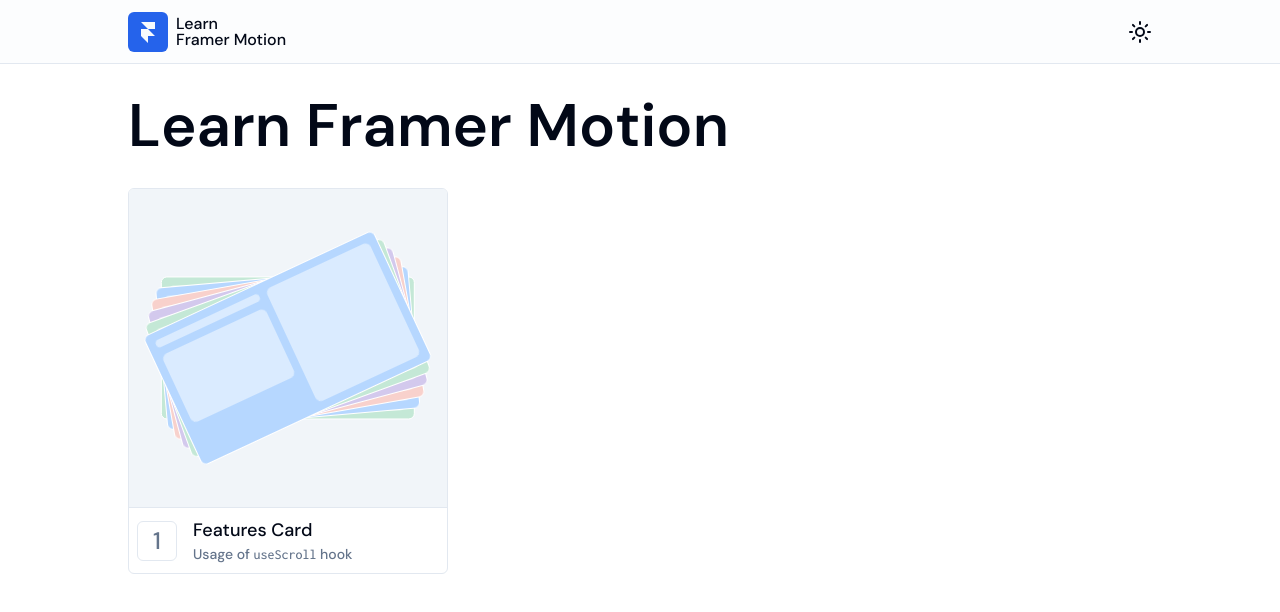
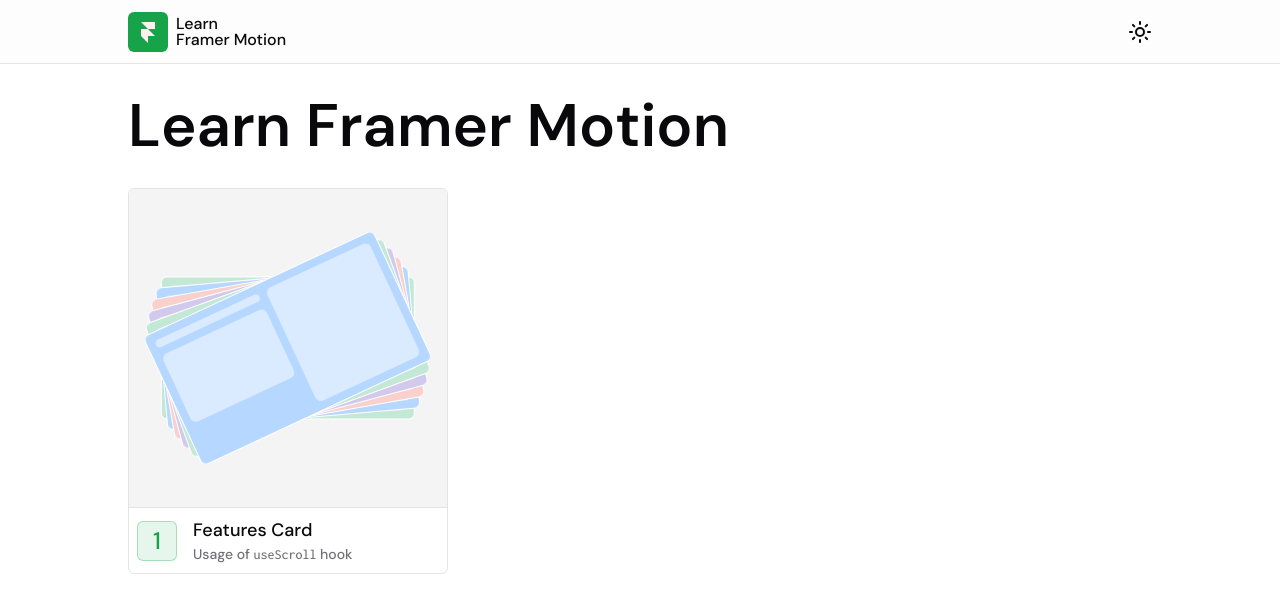
Before and after one commit to abinashpanda/learn-framer-motion, a React (Vite) app: page / in a window 1280 px wide. Shown: the top 612 px of the page. Built offline with nearby package versions, Linux system fonts and the light colour scheme.

Commit message:
feat(animations): made the animations subtle

```diff
--- a/src/app.tsx
+++ b/src/app.tsx
@@ -5,6 +5,7 @@
 import Home from './pages/home'
 import FeaturesCard from './pages/features-card'
 import AppShell from './components/app-shell'
+import PageTransition from './components/page-transition'
 
 export default function App() {
   useEffect(() => {
@@ -25,25 +26,27 @@
   const location = useLocation()
 
   return (
+    <AppShell>
       <AnimatePresence mode="wait">
         <Routes location={location} key={location.pathname}>
           <Route
             path="/"
             element={
-            <AppShell>
+              <PageTransition>
                 <Home />
-            </AppShell>
+              </PageTransition>
             }
           />
           <Route
             path="/features-card"
             element={
-            <AppShell>
+              <PageTransition>
                 <FeaturesCard />
-            </AppShell>
+              </PageTransition>
             }
           />
         </Routes>
       </AnimatePresence>
+    </AppShell>
   )
 }
--- a/src/components/app-shell/app-shell.tsx
+++ b/src/components/app-shell/app-shell.tsx
@@ -1,12 +1,9 @@
 import { motion } from 'framer-motion'
 import { FramerIcon } from 'lucide-react'
 import { Link } from 'react-router-dom'
-import { cn } from '@/lib/utils'
 import ThemeSwitch from './components/theme-switch'
 
 export default function AppShell({ children }: React.PropsWithChildren<{}>) {
-  const horizontal = Math.random() > 0.5
-
   return (
     <>
       <div className="fixed left-0 right-0 top-0 z-50 h-16 bg-muted/20 backdrop-blur-md">
@@ -37,35 +34,7 @@
           transition={{ duration: 0.5, ease: 'easeInOut' }}
         />
       </div>
-      <motion.div
-        className="relative py-20"
-        initial={{ opacity: 0 }}
-        animate={{ opacity: 1, scale: 1 }}
-        exit={{ opacity: 0, scale: 0.9 }}
-        transition={{ duration: 1, ease: 'easeInOut' }}
-      >
-        {children}
-      </motion.div>
-      <motion.div
-        className={cn(
-          'fixed bottom-0 top-0 z-50 h-screen w-full bg-primary',
-          horizontal ? 'origin-left' : 'origin-bottom',
-        )}
-        initial={horizontal ? { scaleX: 0 } : { scaleY: 0 }}
-        animate={horizontal ? { scaleX: 0 } : { scaleY: 0 }}
-        exit={horizontal ? { scaleX: 1 } : { scaleY: 1 }}
-        transition={{ duration: 1, ease: 'easeInOut' }}
-      />
-      <motion.div
-        className={cn(
-          'fixed bottom-0 top-0 z-50 h-screen w-full origin-top bg-background',
-          horizontal ? 'origin-right' : 'origin-top',
-        )}
-        initial={horizontal ? { scaleX: 0 } : { scaleY: 0 }}
-        animate={horizontal ? { scaleX: 0 } : { scaleY: 0 }}
-        exit={horizontal ? { scaleX: 1 } : { scaleY: 1 }}
-        transition={{ duration: 1, ease: 'easeInOut', delay: 1 }}
-      />
+      <div className="px-4 py-20">{children}</div>
     </>
   )
 }
--- /dev/null
+++ b/src/components/page-transition/index.ts
@@ -0,0 +1 @@
+export { default } from './page-transition'
--- /dev/null
+++ b/src/components/page-transition/page-transition.tsx
@@ -0,0 +1,15 @@
+import { motion } from 'framer-motion'
+
+export default function PageTransition({ children }: React.PropsWithChildren<{}>) {
+  return (
+    <motion.div
+      className="relative origin-top"
+      initial={{ opacity: 0 }}
+      animate={{ opacity: 1, scale: 1 }}
+      exit={{ opacity: 0, scale: 0.9, y: -20 }}
+      transition={{ duration: 0.5, ease: 'easeInOut' }}
+    >
+      {children}
+    </motion.div>
+  )
+}
--- a/src/pages/home/components/demo-card.tsx
+++ b/src/pages/home/components/demo-card.tsx
@@ -28,7 +28,7 @@
       {demo}
       <div className="flex items-center gap-4 border-t p-2 px-2">
         <motion.div
-          className="flex h-10 w-10 items-center justify-center rounded-md border text-2xl leading-none text-muted-foreground"
+          className="flex h-10 w-10 items-center justify-center rounded-md border border-primary/30 bg-primary/10 text-2xl leading-none text-primary"
           variants={{ initial: { scale: 1 }, hover: { scale: 1.2, rotate: 5 } }}
         >
           {chapterNumber}
--- a/src/styles/globals.css
+++ b/src/styles/globals.css
@@ -9,47 +9,47 @@
     :root,
     .light {
       --background: 0 0% 100%;
-      --foreground: 222.2 84% 4.9%;
+      --foreground: 240 10% 3.9%;
       --card: 0 0% 100%;
-      --card-foreground: 222.2 84% 4.9%;
+      --card-foreground: 240 10% 3.9%;
       --popover: 0 0% 100%;
-      --popover-foreground: 222.2 84% 4.9%;
-      --primary: 221.2 83.2% 53.3%;
-      --primary-foreground: 210 40% 98%;
-      --secondary: 210 40% 96.1%;
-      --secondary-foreground: 222.2 47.4% 11.2%;
-      --muted: 210 40% 96.1%;
-      --muted-foreground: 215.4 16.3% 46.9%;
-      --accent: 210 40% 96.1%;
-      --accent-foreground: 222.2 47.4% 11.2%;
+      --popover-foreground: 240 10% 3.9%;
+      --primary: 142.1 76.2% 36.3%;
+      --primary-foreground: 355.7 100% 97.3%;
+      --secondary: 240 4.8% 95.9%;
+      --secondary-foreground: 240 5.9% 10%;
+      --muted: 240 4.8% 95.9%;
+      --muted-foreground: 240 3.8% 46.1%;
+      --accent: 240 4.8% 95.9%;
+      --accent-foreground: 240 5.9% 10%;
       --destructive: 0 84.2% 60.2%;
-      --destructive-foreground: 210 40% 98%;
-      --border: 214.3 31.8% 91.4%;
-      --input: 214.3 31.8% 91.4%;
-      --ring: 221.2 83.2% 53.3%;
+      --destructive-foreground: 0 0% 98%;
+      --border: 240 5.9% 90%;
+      --input: 240 5.9% 90%;
+      --ring: 142.1 76.2% 36.3%;
       --radius: 0.5rem;
     }
 
     .dark {
-      --background: 222.2 84% 4.9%;
-      --foreground: 210 40% 98%;
-      --card: 222.2 84% 4.9%;
-      --card-foreground: 210 40% 98%;
-      --popover: 222.2 84% 4.9%;
-      --popover-foreground: 210 40% 98%;
-      --primary: 217.2 91.2% 59.8%;
-      --primary-foreground: 222.2 47.4% 11.2%;
-      --secondary: 217.2 32.6% 17.5%;
-      --secondary-foreground: 210 40% 98%;
-      --muted: 217.2 32.6% 17.5%;
-      --muted-foreground: 215 20.2% 65.1%;
-      --accent: 217.2 32.6% 17.5%;
-      --accent-foreground: 210 40% 98%;
+      --background: 20 14.3% 4.1%;
+      --foreground: 0 0% 95%;
+      --card: 24 9.8% 10%;
+      --card-foreground: 0 0% 95%;
+      --popover: 0 0% 9%;
+      --popover-foreground: 0 0% 95%;
+      --primary: 142.1 70.6% 45.3%;
+      --primary-foreground: 144.9 80.4% 10%;
+      --secondary: 240 3.7% 15.9%;
+      --secondary-foreground: 0 0% 98%;
+      --muted: 0 0% 15%;
+      --muted-foreground: 240 5% 64.9%;
+      --accent: 12 6.5% 15.1%;
+      --accent-foreground: 0 0% 98%;
       --destructive: 0 62.8% 30.6%;
-      --destructive-foreground: 210 40% 98%;
-      --border: 217.2 32.6% 17.5%;
-      --input: 217.2 32.6% 17.5%;
-      --ring: 224.3 76.3% 48%;
+      --destructive-foreground: 0 85.7% 97.3%;
+      --border: 240 3.7% 15.9%;
+      --input: 240 3.7% 15.9%;
+      --ring: 142.4 71.8% 29.2%;
     }
   }
 }
```
Lines whose indentation alone changed are shown as unchanged.
